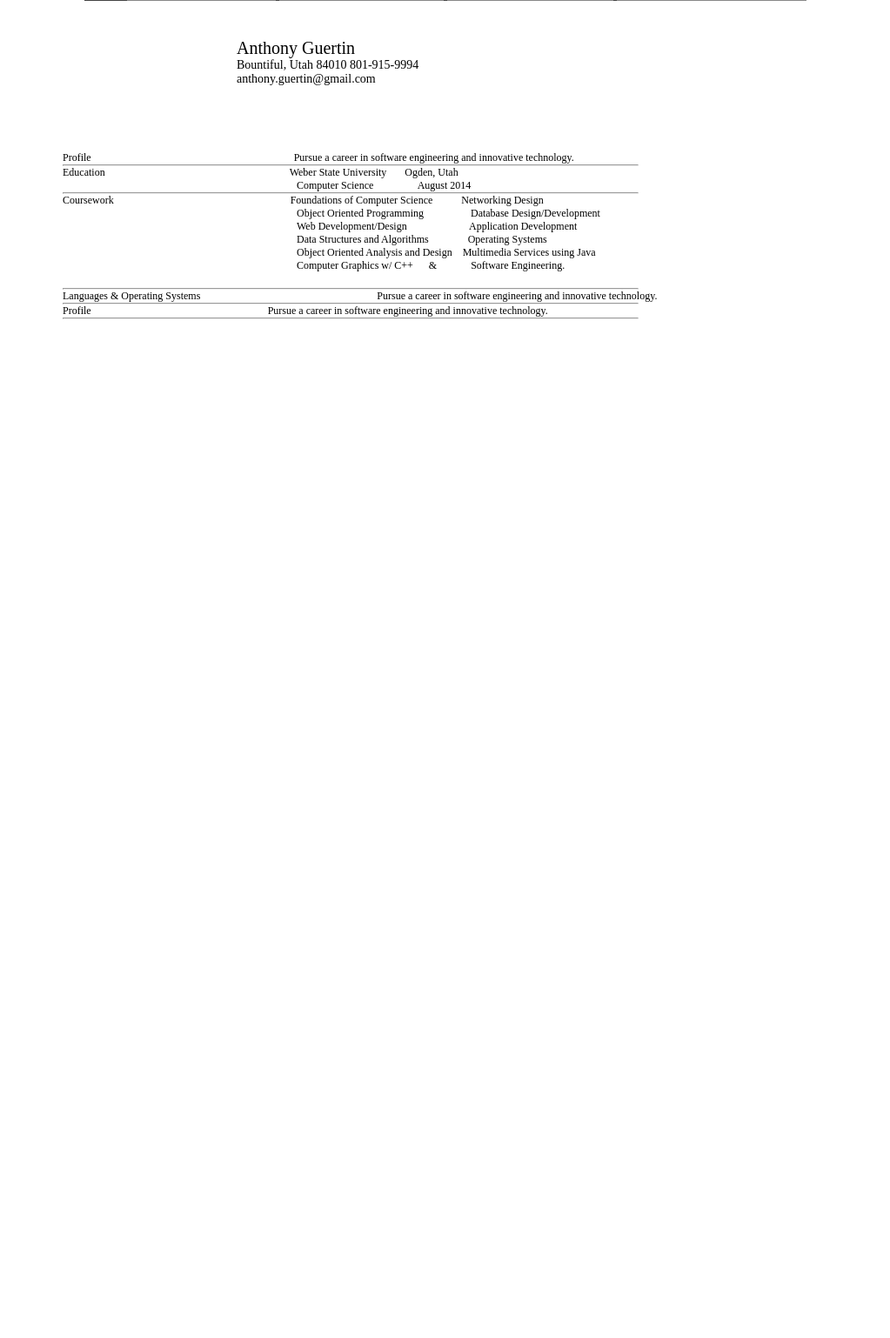
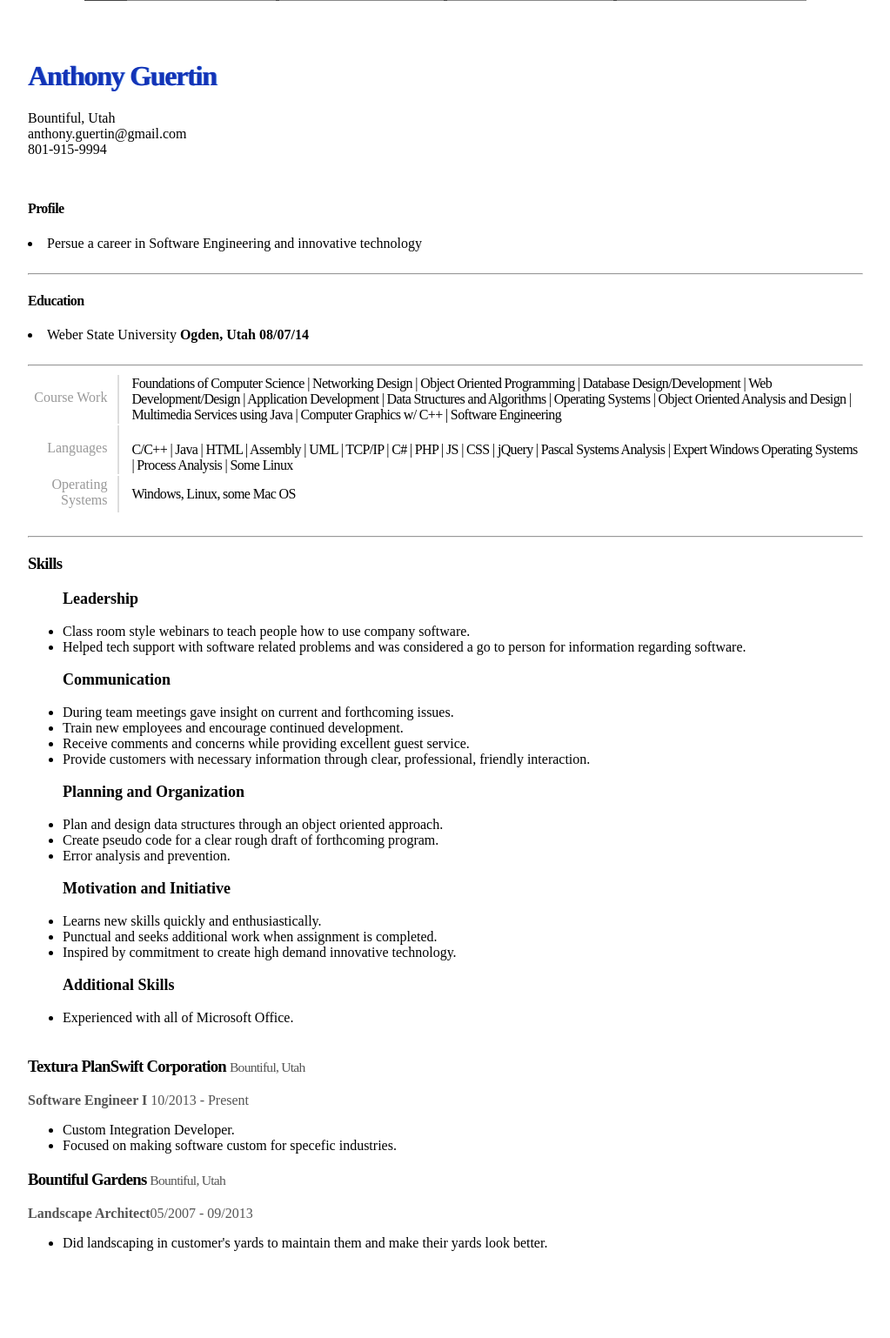
Before and after one commit to anthonyguertin/portfolio, a PHP site: page /portfolio.php in a window 1280 px wide. Shown: the part 121-1659 px from the top of the page at 87% size, without its empty margins (128-1151 px from the left). Before the commit the page ends 488 px from the top, so only its background shows below. Run offline with PHP 8.4, Linux system fonts and the light colour scheme.

Commit message:
Added the resume portion of the website.

```diff
--- /dev/null
+++ b/web/css/resume.css
@@ -0,0 +1,3 @@
+body{font-weight:200;margin-bottom:100px}@media (min-width: 768px){.container{max-width:960px; margin:0px auto 0px auto;}}/* Responsive: Portrait tablets and up */.header,.marketing,.footer{padding-right:0;padding-left:0}#resume{margin:75px 0 0}.citystate{/*display: none;*/font-weight:200;color:#555}th{padding-right:.75em;padding-bottom:5px;border-right:solid 2px #ddd;color:#999;text-align:right;font-weight:400}h1,h2,h3,h4{letter-spacing:-.04em}td{padding-left:.75em;letter-spacing:-.04em}.dates{font-weight:lighter}h1{color:#1433b6;text-shadow:#3f79dd 1px 0 0;font-family:'times',serif}.position strong{color:#555;padding-bottom:10px}#summary,#skills{margin-bottom:25px}strong{margin-bottom:20px}#summary ol{/*padding-left: 15px;*/}#summary ol li{line-height:1.8em;font-size:1.2em;margin-left:0}#logo{margin-bottom:50px}h1{font-size:2em}@media (max-width: 767px){#resume{margin:25px 0}#logo{text-align:center}}
+
+.pagebreak{page-break-before:always}@media print{body{width:960px;margin:0 50px 0 20px;padding:0;font-weight:200}.col-sm-3{width:30%;float:left;padding-left:60px}.col-sm-8{width:65%;float:left;padding-right:40px}h1{color:#1433b6;text-shadow:#3f79dd 1px 0 0}.hidden-xs{display:visible}}
--- a/web/css/style.css
+++ b/web/css/style.css
@@ -130,7 +130,6 @@ font-style:bold;
 font-size:18px;
 }
 hr{
-width:660px;
-margin: 0px auto 0px 40px;
+
 }
 }
--- a/web/lib/templates/header.php
+++ b/web/lib/templates/header.php
@@ -3,6 +3,7 @@
     <meta name="viewport" content="width=device-width"/>
     <link rel="stylesheet" type="text/css" href="./css/style.css">
     <link rel="stylesheet" type="text/css" href="./css/smallstyle.css">
+	 <link rel="stylesheet" type="text/css" href="./css/resume.css">
   </head>
   <body>
     <header>
--- a/web/portfolio.php
+++ b/web/portfolio.php
@@ -3,83 +3,100 @@
 include './lib/templates/header.php';
 ?>
 <div id="page">
-<div id="resume-head">
-  <div id="resume-title">Anthony Guertin</div>
-  <div id="resume-sub-title">
-  Bountiful, Utah 84010   801-915-9994 <br />
-  anthony.guertin@gmail.com
-  </div>
+ <div class="container">
+			<div class="row" id="resume">
+
+				<div class="col-sm-3" id="logo">
+					<h1>Anthony Guertin</h1>
+					<div>
+					    <div>Bountiful, Utah</div>
+						<div>anthony.guertin@gmail.com</div>
+						<div>801-915-9994</div>
+					</div>
+				</div>
+
+  			<div class="col-sm-8">
+
+    		<div id="summary">
+    			<h4>Profile</h4>
+
+    				<li>Persue a career in Software Engineering and innovative technology</li>
+
+    		</div>
+			<hr />
+			<div id="summary">
+    			<h4>Education</h4>
+
+    				<li>Weber State University            <b>  Ogden, Utah  08/07/14</b></li>
+
+    		</div>
+  			<hr />
+
+  			<table id="skills">
+  				<tr><th>Course Work</th><td>Foundations of Computer Science | Networking Design |
+				Object Oriented Programming | Database Design/Development |
+				Web Development/Design | Application Development |
+				Data Structures and Algorithms | Operating Systems |
+				Object Oriented Analysis and Design | Multimedia Services using Java |
+				Computer Graphics w/ C++ | Software Engineering </td></tr>
+  				<tr><th>Languages</th><td><br />C/C++ | Java | HTML | Assembly | UML | TCP/IP |
+				C# | PHP | JS | CSS | jQuery | Pascal
+				Systems Analysis | Expert Windows Operating Systems |
+				Process Analysis | Some Linux</td></tr>
+  				<tr><th>Operating Systems</th><td>Windows, Linux, some Mac OS</td></tr>
+  			</table>
+
+  			<hr />
+
+  			<div class='position'>
+  				<h3>Skills</h3>
+  				<ul class="circle">
+  					<b style="font-size:18px;">Leadership</b><br /><br />
+					<li> Class room style webinars to teach people how to use company software.</li>
+					<li>Helped tech support with software related problems and was considered a go to person for information regarding software.</li>
+					<br />
+					<b style="font-size:18px;">Communication</b><br /><br />
+					<li> During team meetings gave insight on current and forthcoming issues.</li>
+					<li> Train new employees and encourage continued development.</li>
+					<li> Receive comments and concerns while providing excellent guest service.</li>
+					<li> Provide customers with necessary information through clear, professional, friendly interaction.</li>
+					<br />
+					<b style="font-size:18px;">Planning and Organization</b><br /><br />
+					<li> Plan and design data structures through an object oriented approach.</li>
+					<li> Create pseudo code for a clear rough draft of forthcoming program.</li>
+					<li> Error analysis and prevention.</li>
+					<br />
+					<b style="font-size:18px;">Motivation and Initiative</b><br /><br />
+					<li> Learns new skills quickly and enthusiastically.</li>
+					<li> Punctual and seeks additional work when assignment is completed.</li>
+					<li> Inspired by commitment to create high demand innovative technology.</li>
+					<br />
+					<b style="font-size:18px;">Additional Skills</b><br /><br />
+					<li> Experienced with all of Microsoft Office.</li>
+					<br />
+  				</ul>
+  			</div>
+  			<div class='position'>
+  				<h3>Textura PlanSwift Corporation <small class='citystate'>Bountiful, Utah</small></h3>
+  				<strong>Software Engineer I    <span class='dates pull-right'>10/2013 - Present</span></strong>
+  				<ul class="circle">
+  					<li>Custom Integration Developer.</li>
+  					<li>Focused on making software custom for specefic industries.</li>
+  				</ul>
+  			</div>
+  			<div class='position'>
+  				<h3>Bountiful Gardens <small class='citystate'>Bountiful, Utah</small></h3>
+  				<strong>Landscape Architect<span class='dates pull-right'>05/2007 - 09/2013</span></strong>
+  				<ul class="circle">
+  					<li>Did landscaping in customer's yards to maintain them and make their yards look better.</li>
+  				</ul>
+  			</div>
+  		</div>
+
+  	</div>
+
+    </div>
 </div>
-<ul id="resume-ul">
-<li id="resume-li"> Profile&nbsp&nbsp&nbsp&nbsp&nbsp&nbsp&nbsp&nbsp&nbsp&nbsp</li>
-<li id="resume-li">Pursue a career in software engineering and innovative technology.</li>
-</ul>
-<br /> <hr>
-
-
-<ul id="resume-ul">
-<li id="resume-li"> Education&nbsp&nbsp&nbsp</li>
-<li id="resume-li">Weber State University 	&nbsp&nbsp&nbsp&nbsp&nbsp  Ogden, Utah</li>
-</ul>
-<br />
-
-<ul id="resume-ul">
-<li id="resume-li">&nbsp&nbsp&nbsp&nbsp&nbsp&nbsp&nbsp&nbsp&nbsp&nbsp&nbsp&nbsp&nbsp&nbsp&nbsp&nbsp&nbsp&nbsp&nbsp&nbsp&nbsp&nbsp</li>
-<li id="resume-li">Computer Science &nbsp&nbsp&nbsp&nbsp&nbsp  &nbsp&nbsp&nbsp&nbsp&nbsp  &nbsp&nbsp&nbsp August 2014</li>
-</ul>
-
-<br /> <hr>
-
-
-
-<ul id="resume-ul">
-<li id="resume-li"> Coursework</li>
-<li id="resume-li">Foundations of Computer Science&nbsp&nbsp&nbsp&nbsp&nbsp&nbsp&nbsp&nbsp&nbsp&nbsp Networking Design
- </li>
-</ul>
-<br />
-<ul id="resume-ul">
-<li id="resume-li">&nbsp&nbsp&nbsp&nbsp&nbsp&nbsp&nbsp&nbsp&nbsp&nbsp&nbsp&nbsp&nbsp&nbsp&nbsp&nbsp&nbsp&nbsp&nbsp&nbsp&nbsp&nbsp</li>
-<li id="resume-li">Object Oriented Programming &nbsp&nbsp&nbsp &nbsp&nbsp&nbsp&nbsp&nbsp&nbsp&nbsp&nbsp&nbsp&nbsp&nbsp&nbsp Database Design/Development</li>
-</ul>
-<br />
-<ul id="resume-ul">
-<li id="resume-li">&nbsp&nbsp&nbsp&nbsp&nbsp&nbsp&nbsp&nbsp&nbsp&nbsp&nbsp&nbsp&nbsp&nbsp&nbsp&nbsp&nbsp&nbsp&nbsp&nbsp&nbsp&nbsp</li>
-<li id="resume-li">Web Development/Design &nbsp&nbsp&nbsp&nbsp&nbsp&nbsp&nbsp&nbsp&nbsp&nbsp&nbsp&nbsp&nbsp&nbsp&nbsp&nbsp&nbsp&nbsp&nbsp&nbsp&nbsp&nbsp Application Development</li>
-</ul>
-<br />
-<ul id="resume-ul">
-<li id="resume-li">&nbsp&nbsp&nbsp&nbsp&nbsp&nbsp&nbsp&nbsp&nbsp&nbsp&nbsp&nbsp&nbsp&nbsp&nbsp&nbsp&nbsp&nbsp&nbsp&nbsp&nbsp&nbsp</li>
-<li id="resume-li">Data Structures and Algorithms &nbsp&nbsp&nbsp&nbsp&nbsp&nbsp&nbsp&nbsp&nbsp&nbsp&nbsp&nbsp&nbsp Operating Systems &nbsp</li>
-</ul>
-<br />
-<ul id="resume-ul">
-<li id="resume-li">&nbsp&nbsp&nbsp&nbsp&nbsp&nbsp&nbsp&nbsp&nbsp&nbsp&nbsp&nbsp&nbsp&nbsp&nbsp&nbsp&nbsp&nbsp&nbsp&nbsp&nbsp&nbsp</li>
-<li id="resume-li">Object Oriented Analysis and Design  &nbsp&nbsp&nbspMultimedia Services using Java &nbsp</li>
-</ul>
-<br />
-<ul id="resume-ul">
-<li id="resume-li">&nbsp&nbsp&nbsp&nbsp&nbsp&nbsp&nbsp&nbsp&nbsp&nbsp&nbsp&nbsp&nbsp&nbsp&nbsp&nbsp&nbsp&nbsp&nbsp&nbsp&nbsp&nbsp</li>
-<li id="resume-li">Computer Graphics w/ C++ &nbsp&nbsp&nbsp&nbsp&nbsp&&nbsp&nbsp&nbsp&nbsp&nbsp&nbsp&nbsp&nbsp&nbsp&nbsp&nbsp&nbsp Software Engineering.</li>
-</ul>
-<br />
-<br /> <hr>
-
-
-
-<ul id="resume-ul">
-<li id="resume-li"> Languages & Operating Systems</li>
-<li id="resume-li">Pursue a career in software engineering and innovative technology.</li>
-</ul>
-<br /> <hr>
-
-
-
-<ul id="resume-ul">
-<li id="resume-li"> Profile</li>
-<li id="resume-li">Pursue a career in software engineering and innovative technology.</li>
-</ul>
-<br /> <hr>
 
 <!--
   <div id="portfolio-content">
```
